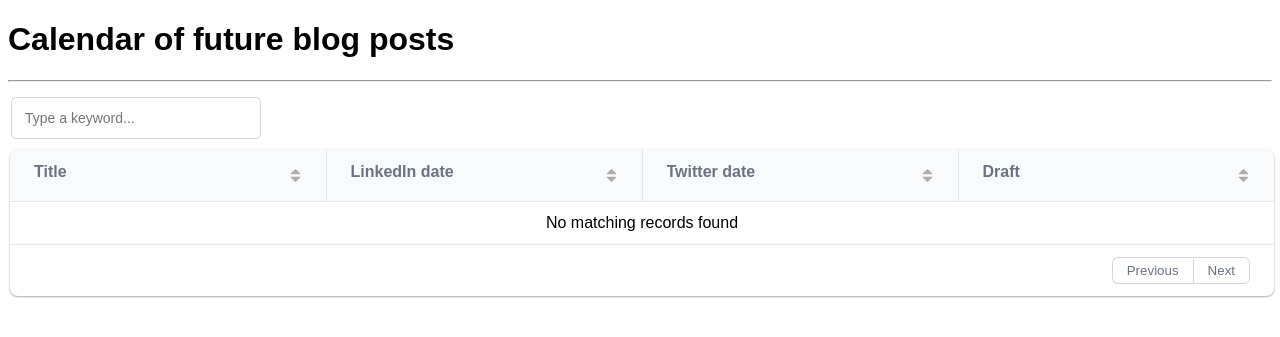
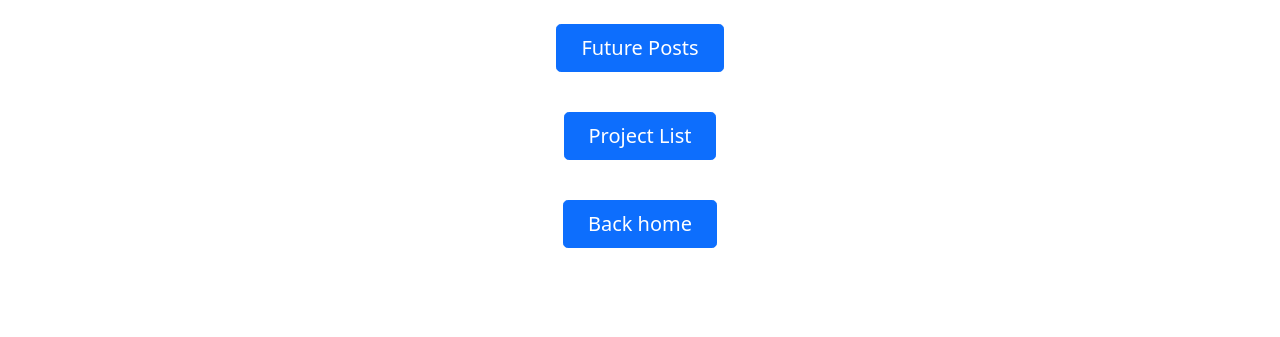
Before and after one commit to RealLucasMeyer/linkedin-manager, a Flask app: template templates/index.html in a window 1280 px wide. Shown: the top 337 px of the page. Run offline with Flask 2, Linux system fonts and the light colour scheme; the template is opened without the code that fills it, so the values that code supplies are empty; some libraries are stand-ins or nearby versions.

Commit message:
Project list v0.1

```diff
--- a/app.py
+++ b/app.py
@@ -30,6 +30,18 @@ def convert_cosmos_utc_to_local(cosmos_utc_time: str) -> datetime:
 
 @app.route('/')
 def index():
+    return render_template('index.html')
+
+@app.route('/project_list')
+def project_list():
+    p1 = {"title": "My first proejct"}
+    p2 = {"title": "My second project"}
+    projects = [p1, p2]
+
+    return render_template('project_list.html', projects=projects)
+
+@app.route('/future_posts')
+def future_posts():
     container = get_container_connection("social-media", "blog-posts")
     q = 'SELECT c.title, c["linkedin-target-date-utc"] AS li_date,\
         c["twitter-target-date-utc"] AS tw_date, c["draft"] FROM c\
@@ -50,7 +62,7 @@ def index():
         item_list.append(d)
 
     item_list = sorted(item_list, key=lambda x: x["li_date"])
-    return render_template('index.html', posts=item_list)
+    return render_template('future_posts.html', posts=item_list)
 
 @app.route('/favicon.ico')
 def favicon():
--- a/templates/index.html
+++ b/templates/index.html
@@ -1,43 +1,23 @@
 <!doctype html>
+<head>
+    <title>Lucas A. Meyer Manager</title>
+    <link rel="stylesheet" href="{{ url_for('static', filename='bootstrap/css/bootstrap.min.css') }}">
+    <link rel="shortcut icon" href="{{ url_for('static', filename='favicon.ico') }}">
+</head>
 <html>
-  <head>
-    <title>Lucas A. Meyer future blog posts</title>
-    <link href="https://unpkg.com/gridjs/dist/theme/mermaid.min.css" rel="stylesheet" />
-    <style>
-      body {
-        font-family: Sans-Serif
-      }
-    </style>
-  </head>
-  <body>
-    <div>
-      <h1>Calendar of future blog posts</h1>
-      <hr>
-      <div id="table"></div>
-    </div>
-    <script src="https://unpkg.com/gridjs/dist/gridjs.umd.js"></script>
-    <script>
-      new gridjs.Grid({
-        columns: [
-          { id: 'title', name: 'Title' },
-          { id: 'li_date', name: 'LinkedIn date' },
-          { id: 'tw_date', name: 'Twitter date' },
-          { id: 'draft', name: 'Draft' }
-        ],
-        data: [
-          {% for post in posts %}
-            {
-              title: '{{ post.title.replace("'", "\\'") | safe}}',
-              li_date: '{{ post.li_date }}',
-              tw_date: '{{ post.tw_date }}',
-              draft: '{{ post.draft }}'
-            },
-          {% endfor %}
-        ],
-        search: true,
-        sort: true,
-        pagination: true,
-      }).render(document.getElementById('table'));
-    </script>
-  </body>
+   <body>
+     <main>
+       <div class="px-4 py-3 my-2 text-center">
+         <a href="{{ url_for('future_posts') }}" class="btn btn-primary btn-lg px-4 gap-3">Future Posts</a>
+       </div>
+
+       <div class="px-4 py-3 my-2 text-center">
+         <a href="{{ url_for('project_list') }}" class="btn btn-primary btn-lg px-4 gap-3">Project List</a>
+       </div>
+
+       <div class="px-4 py-3 my-2 text-center">
+         <a href="{{ url_for('index') }}" class="btn btn-primary btn-lg px-4 gap-3">Back home</a>
+       </div>
+     </main>
+   </body>
 </html>
```
Also changed, not shown: templates/future_posts.html (added, +43 -0 lines), templates/hello.html (deleted, +0 -21 lines), templates/project_list.html (added, +37 -0 lines).
